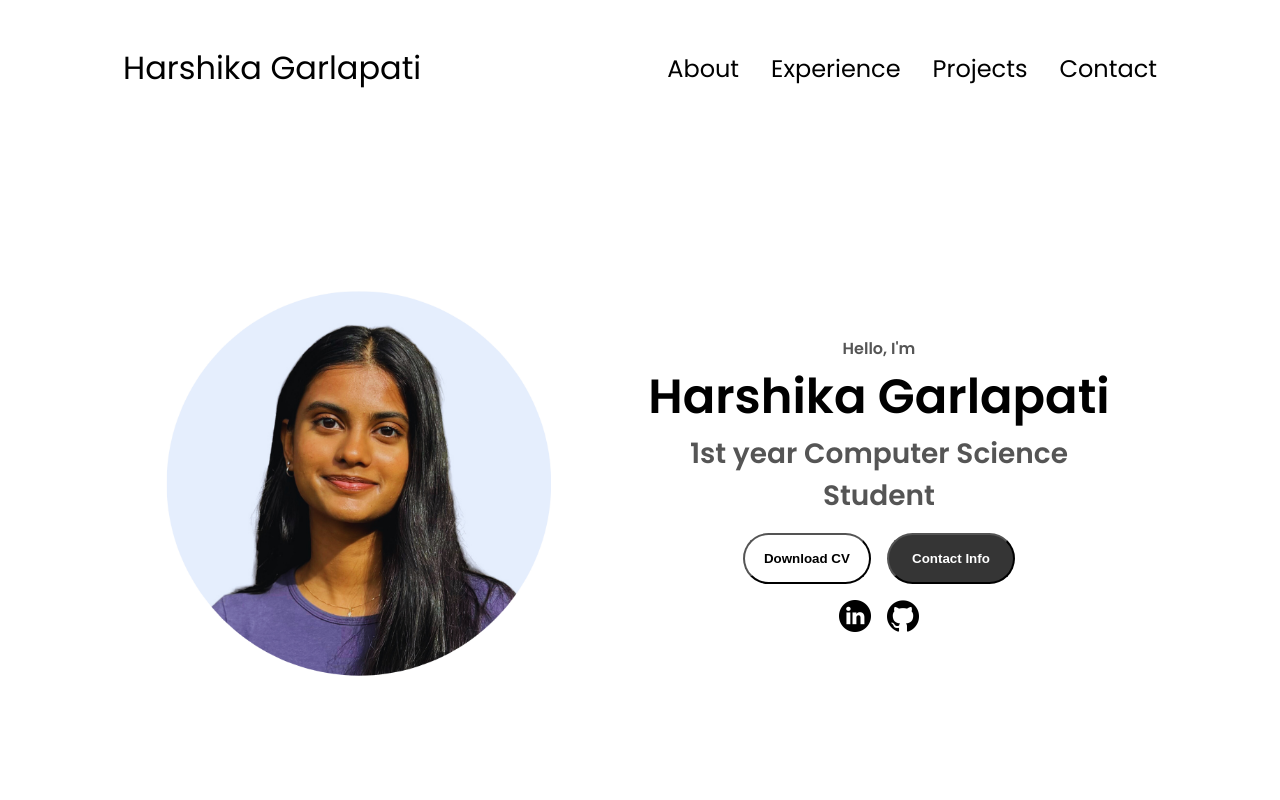
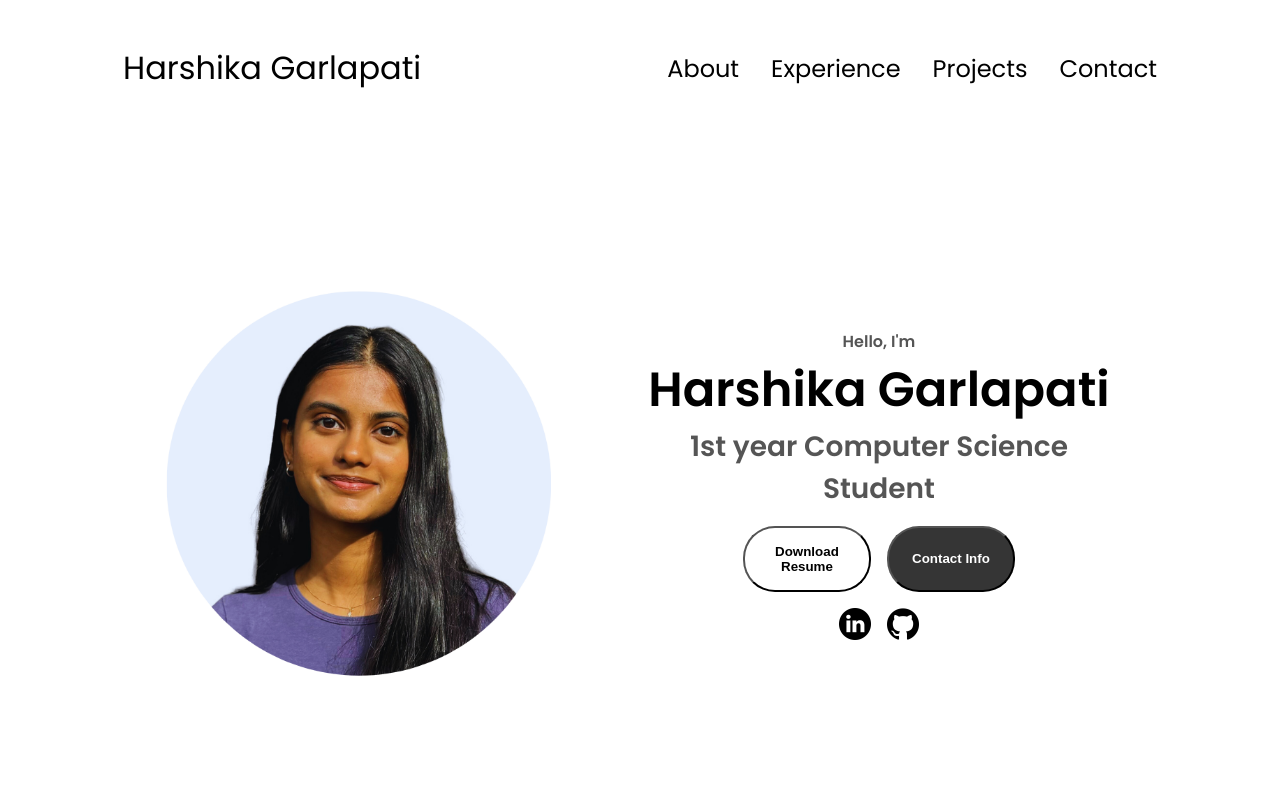
Before and after one commit to hgarlapati3/personal_portfolio, a plain HTML site: page index.html in a window 1280 px wide. Shown: the top 800 px of the page. Drawn offline with Linux system fonts and the light colour scheme.

Commit message:
Update index.html
new link for resume

```diff
--- a/index.html
+++ b/index.html
@@ -45,8 +45,8 @@
                 <h1 class = "title">Harshika Garlapati</h1>
                 <p class = "section__text__p2">1st year Computer Science Student</p>
                 <div class = "btn-container">
-                    <button class="btn btn-color-2" onclick="location.href='https://docs.google.com/document/d/1b3MLnS5TWyJYNXmRajBvz8pb2PIZ175y/edit?usp=sharing&ouid=104059513809274575555&rtpof=true&sd=true'">
-                    Download CV</button>
+                    <button class="btn btn-color-2" onclick="location.href='https://drive.google.com/file/d/1KYlZWsEV1JooFCelvFKytIlntclPPn7z/view?usp=sharing'">
+                    Download Resume</button>
                     <button class="btn btn-color-1" onclick="location.href='./#contact'">
                     Contact Info</button>
                 </div>
```
